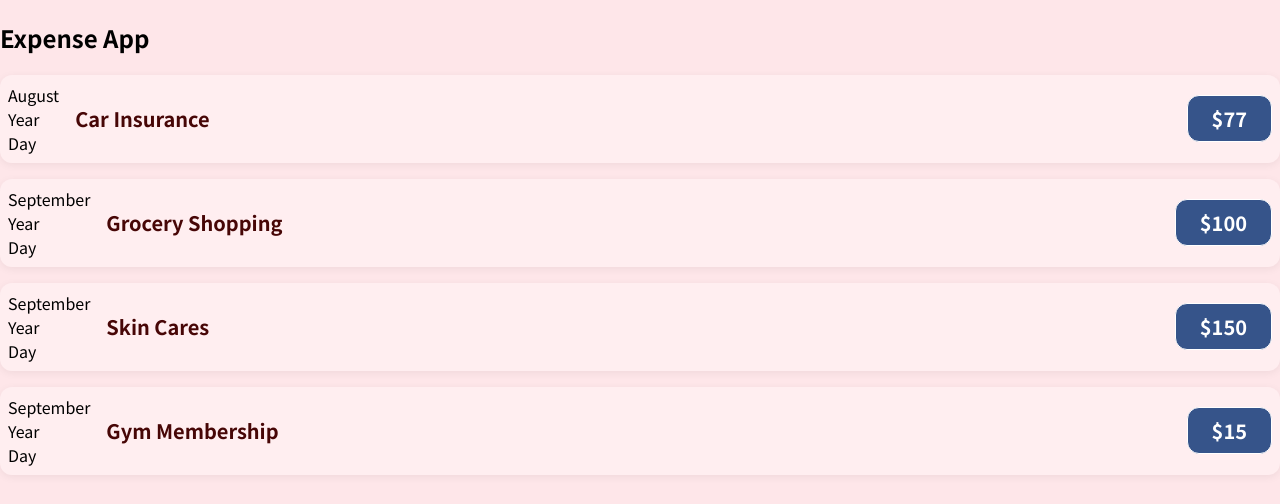
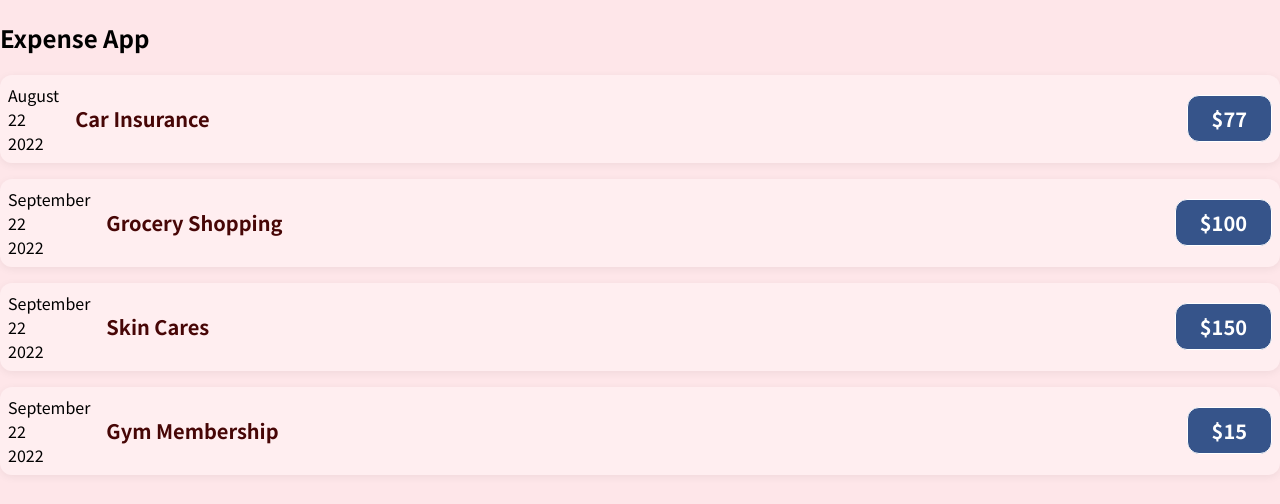
Before and after one commit to thaian161/react-playground, a React (Create React App) app: page / in a window 1280 px wide. Shown: the top 504 px of the page. Built offline with nearby package versions, Linux system fonts and the light colour scheme.

Commit message:
Attract Day and Year using Date Object

```diff
--- a/src/components/ExpenseItem.jsx
+++ b/src/components/ExpenseItem.jsx
@@ -5,8 +5,8 @@ function ExpenseItem(props) {
     <div className="expense-item">
       <div>
         <div>{props.date.toLocaleString('en-US', { month: 'long' })}</div>
-        <div>Year</div>
-        <div>Day</div>
+        <div>{props.date.toLocaleString('en-US', { day: '2-digit' })}</div>
+        <div>{props.date.getFullYear()}</div>
       </div>
 
       <div className="expense-item__description">
```
Also changed, not shown: 1 other file (tests, documents, lock files or other folders).
